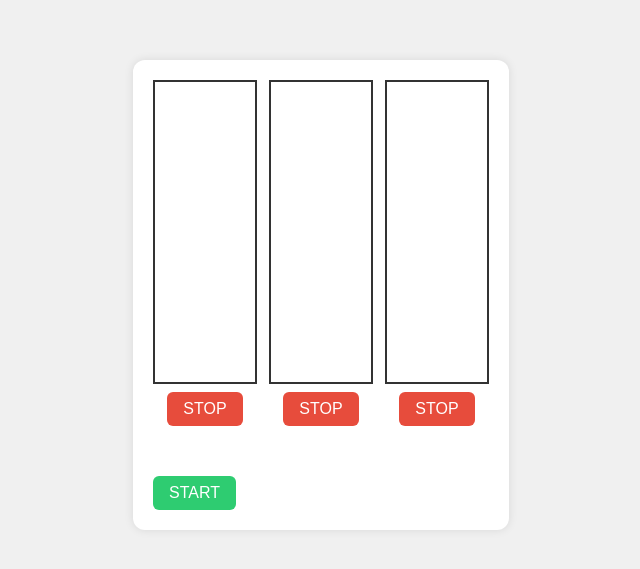
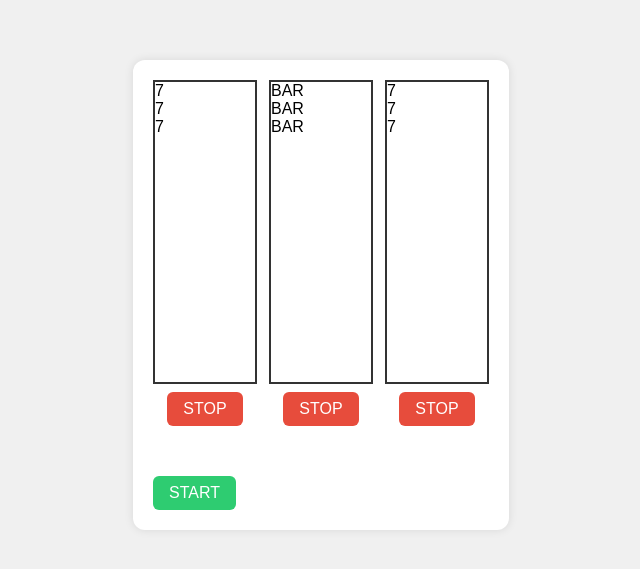
Before and after one commit to hiyokko494/slot-trainer, a plain HTML site: page index.html in a window 1280 px wide. Shown: the part 105-674 px from the top of the page, without its empty margins (319-959 px from the left). Drawn offline with Linux system fonts and the light colour scheme.

Commit message:
Add files via upload

```diff
--- a/index.html
+++ b/index.html
@@ -1,8 +1,9 @@
 
 <!DOCTYPE html>
+
 <html lang="ja">
 <head>
-  <meta charset="UTF-8" />
+<meta charset="utf-8"/>
 <title>スロットゲーム</title>
 <style>
     body {
@@ -108,21 +109,21 @@
 </div>
 <div class="reels-container">
 <div>
-        <div class="reel-window"><div class="reel" id="reel1"></div></div>
+<div class="reel-window"><div class="reel" id="reel1"></div><div class="stopped-symbols" id="stopped-symbols1"><div class="stopped-symbol top symbol-blue7" id="stopped-top1">7</div><div class="stopped-symbol middle symbol-blue7" id="stopped-middle1">7</div><div class="stopped-symbol bottom symbol-blue7" id="stopped-bottom1">7</div></div></div>
 <div class="button-group">
 <button class="stop-button" onclick="stopReel(0)">STOP</button>
 <div class="message" id="msg1"></div>
 </div>
 </div>
 <div>
-        <div class="reel-window"><div class="reel" id="reel2"></div></div>
+<div class="reel-window"><div class="reel" id="reel2"></div><div class="stopped-symbols" id="stopped-symbols2"><div class="stopped-symbol top symbol-bar" id="stopped-top2">BAR</div><div class="stopped-symbol middle symbol-bar" id="stopped-middle2">BAR</div><div class="stopped-symbol bottom symbol-bar" id="stopped-bottom2">BAR</div></div></div>
 <div class="button-group">
 <button class="stop-button" onclick="stopReel(1)">STOP</button>
 <div class="message" id="msg2"></div>
 </div>
 </div>
 <div>
-        <div class="reel-window"><div class="reel" id="reel3"></div></div>
+<div class="reel-window"><div class="reel" id="reel3"></div><div class="stopped-symbols" id="stopped-symbols3"><div class="stopped-symbol top symbol-red7" id="stopped-top3">7</div><div class="stopped-symbol middle symbol-red7" id="stopped-middle3">7</div><div class="stopped-symbol bottom symbol-red7" id="stopped-bottom3">7</div></div></div>
 <div class="button-group">
 <button class="stop-button" onclick="stopReel(2)">STOP</button>
 <div class="message" id="msg3"></div>
@@ -131,7 +132,6 @@
 </div>
 <button class="start-button" onclick="startGame()">START</button>
 </div>
-
 <script>
     const total = 21;
     const visible = 3;
```
Lines whose indentation alone changed are shown as unchanged.
